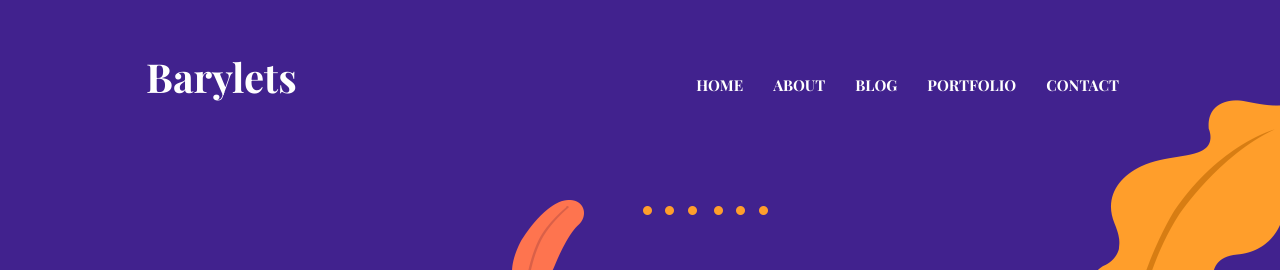
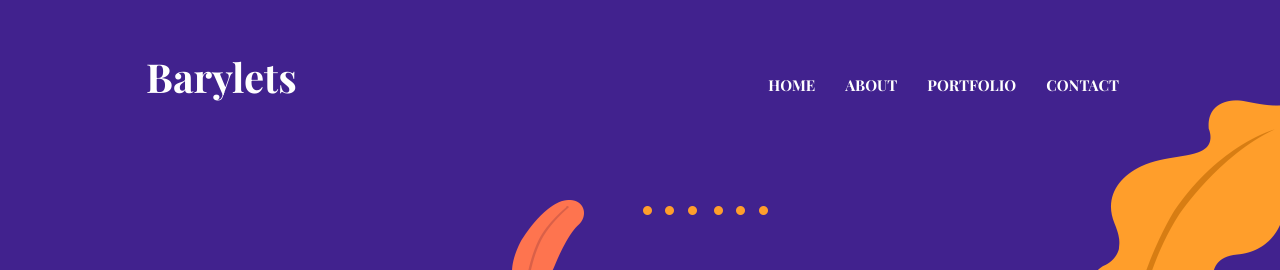
Before and after one commit to BsergoB/bsergob.github.io, a Jekyll site: the page built from index.html, in a window 1280 px wide. Shown: the top 270 px of the page. Built offline with Jekyll 4.4.1, drawn with Linux system fonts in a browser that asks for light colours.

Commit message:
Update settings.yml

```diff
--- a/_data/settings.yml
+++ b/_data/settings.yml
@@ -13,7 +13,7 @@ address: Prešov, Slovakia
 
 menu:
   - { name: About, link: "/about" }
-  - { name: Blog, link: "/blog" }
+ # - { name: Blog, link: "/blog" }
   - { name: Portfolio, link: "/portfolio" }
   - { name: Contact, link: "/contact" }
 
```
